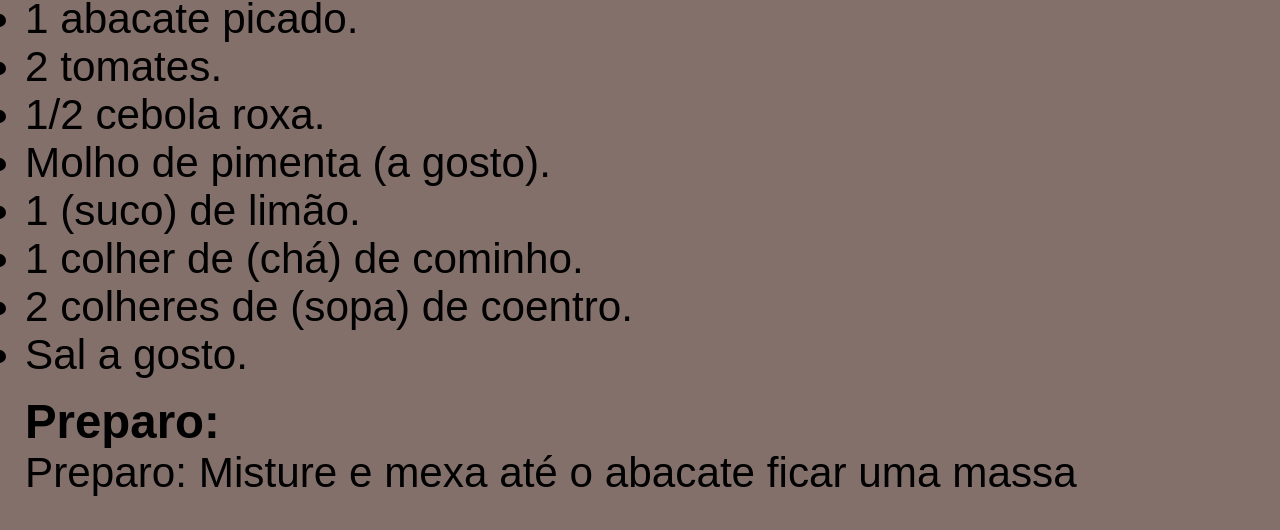
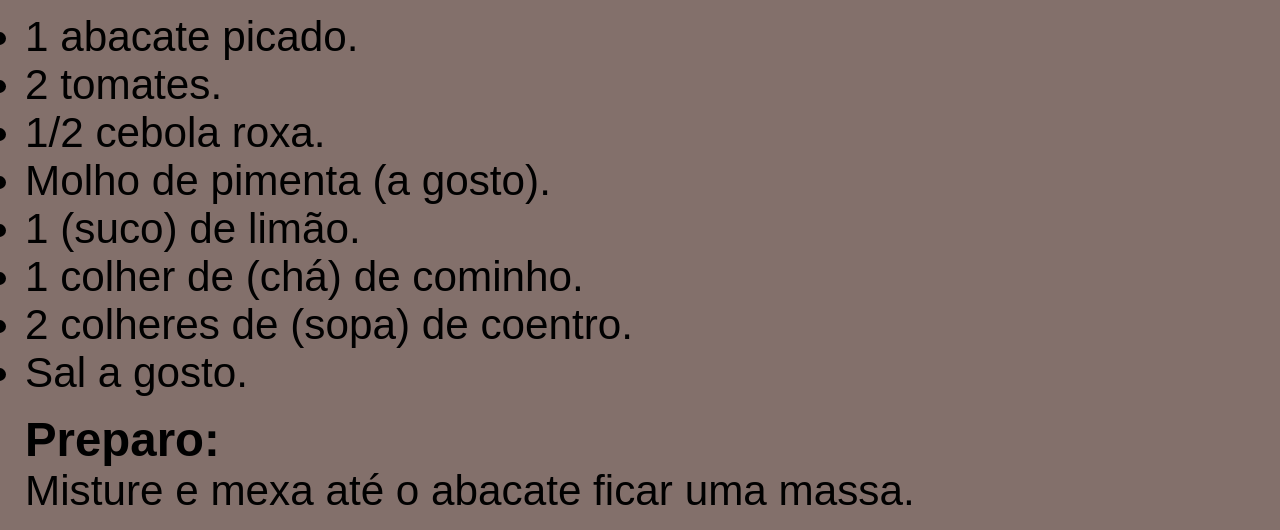
Before and after one commit to ThiagoWalek/projeto-receita, a plain HTML site: page receita04-01.html in a window 1280 px wide. Shown: the part 423-953 px from the top of the page. Drawn offline with Linux system fonts and the light colour scheme.

Commit message:
adicionei br embaixo de h1 e h2 para a estrutura ficar melhor

```diff
--- a/receita04-01.html
+++ b/receita04-01.html
@@ -23,6 +23,7 @@
 
         <section>
             <h2 class="txt-h2">Ingredientes:</h2>
+            <br>
             <ul>
                 <li class="txt-padrao">1 abacate picado.</li>
                 <li class="txt-padrao">2 tomates.</li>
@@ -37,8 +38,8 @@
 
         <section>
             <h2 class="txt-h2">Preparo:</h2>
-            <p class="txt-padrao">Preparo:
-                Misture e mexa até o abacate ficar uma massa
+            <p class="txt-padrao">
+                Misture e mexa até o abacate ficar uma massa.
             </p>
         </section>
     </main>
```
Also changed, not shown: receita02-01.html (+5 -0 lines), receita03-01.html (+4 -0 lines).
